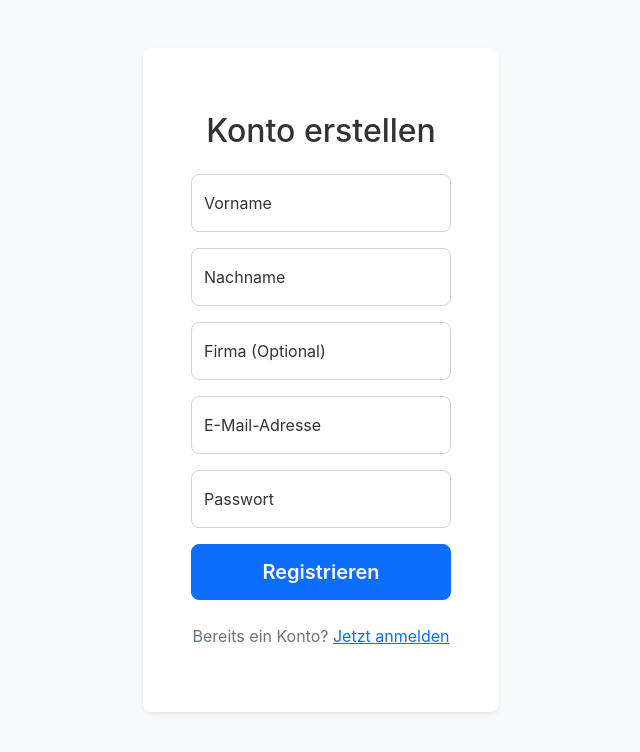
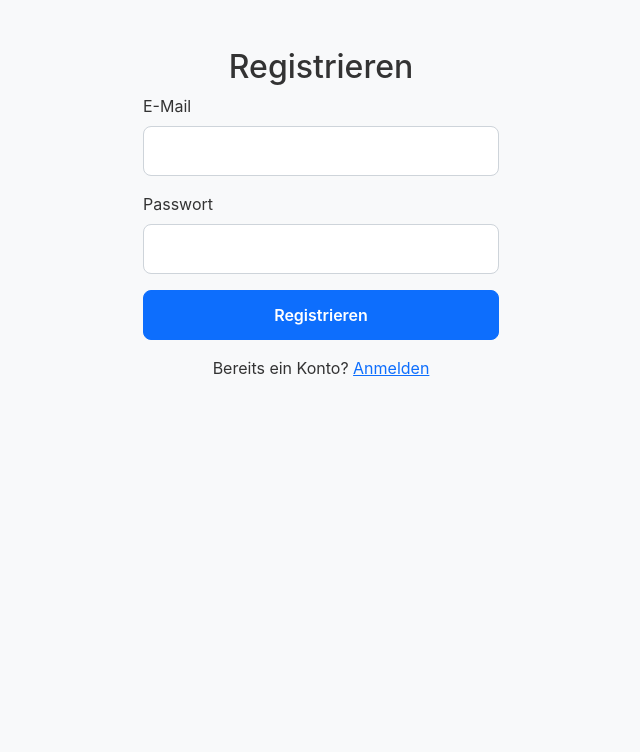
Before and after one commit to jackl1304/News, a Flask app: page /registrieren in a window 1280 px wide. Shown: the top 752 px of the page, without its empty margins (319-959 px from the left). Run offline with Flask 3, Linux system fonts and the light colour scheme; parts of the project's set-up code (start-up, migrations or seed data) failed here and were passed over.

Commit message:
Update register.html

```diff
--- a/medtech_newsletter/templates/register.html
+++ b/medtech_newsletter/templates/register.html
@@ -1,45 +1,21 @@
 {% extends "base.html" %}
 {% block title %}Registrieren{% endblock %}
-
 {% block content %}
 <div class="row justify-content-center">
-    <div class="col-md-6 col-lg-5 col-xl-4">
-        <div class="card shadow-sm">
-            <div class="card-body p-4 p-md-5">
-                <div class="text-center mb-4">
-                    <i class="fas fa-user-plus fa-3x text-primary"></i>
-                    <h2 class="mt-3">Konto erstellen</h2>
-                </div>
-                <form method="post" action="{{ url_for('main.register') }}">
-                     <div class="form-floating mb-3">
-                        <input type="text" class="form-control" id="first_name" name="first_name" placeholder="Vorname" required>
-                        <label for="first_name">Vorname</label>
-                    </div>
-                     <div class="form-floating mb-3">
-                        <input type="text" class="form-control" id="last_name" name="last_name" placeholder="Nachname" required>
-                        <label for="last_name">Nachname</label>
-                    </div>
-                     <div class="form-floating mb-3">
-                        <input type="text" class="form-control" id="company" name="company" placeholder="Firma">
-                        <label for="company">Firma (Optional)</label>
-                    </div>
-                    <div class="form-floating mb-3">
-                        <input type="email" class="form-control" id="email" name="email" placeholder="E-Mail" required>
-                        <label for="email">E-Mail-Adresse</label>
-                    </div>
-                    <div class="form-floating mb-3">
-                        <input type="password" class="form-control" id="password" name="password" placeholder="Passwort" required>
-                        <label for="password">Passwort</label>
-                    </div>
-                    <div class="d-grid">
-                        <button type="submit" class="btn btn-primary btn-lg">Registrieren</button>
-                    </div>
-                </form>
-                <p class="text-center mt-4 text-muted">
-                    Bereits ein Konto? <a href="{{ url_for('main.login') }}">Jetzt anmelden</a>
-                </p>
+    <div class="col-md-4">
+        <h2 class="text-center">Registrieren</h2>
+        <form method="post" action="{{ url_for('register') }}">
+            <div class="mb-3">
+                <label for="email" class="form-label">E-Mail</label>
+                <input type="email" class="form-control" id="email" name="email" required>
             </div>
-        </div>
+            <div class="mb-3">
+                <label for="password" class="form-label">Passwort</label>
+                <input type="password" class="form-control" id="password" name="password" required>
+            </div>
+            <button type="submit" class="btn btn-primary w-100">Registrieren</button>
+        </form>
+        <p class="text-center mt-3">Bereits ein Konto? <a href="{{ url_for('login') }}">Anmelden</a></p>
     </div>
 </div>
 {% endblock %}
```
